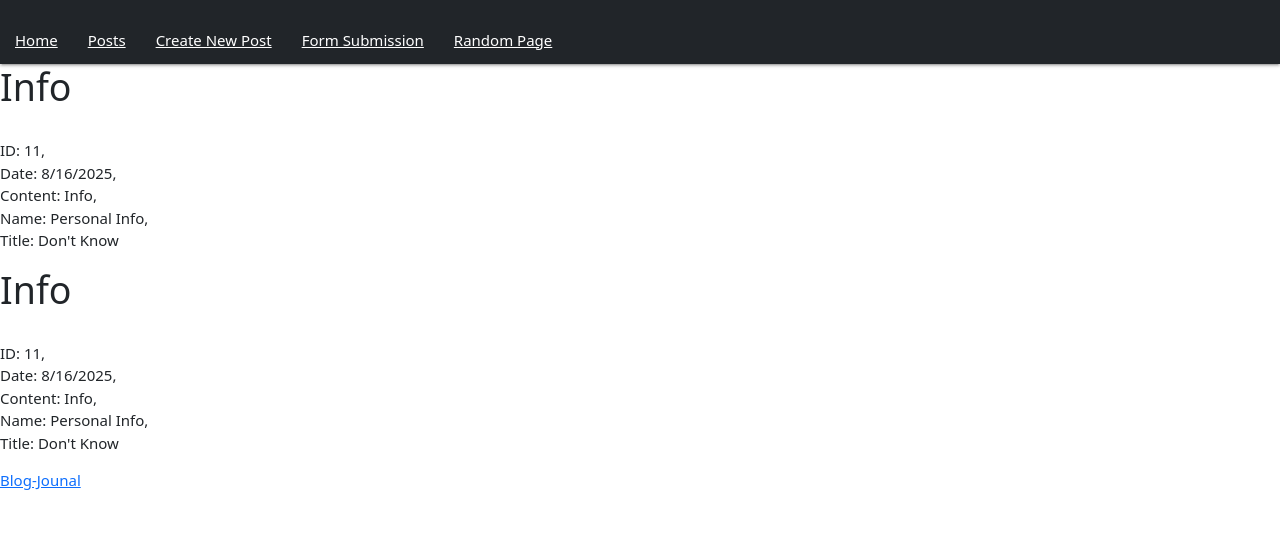
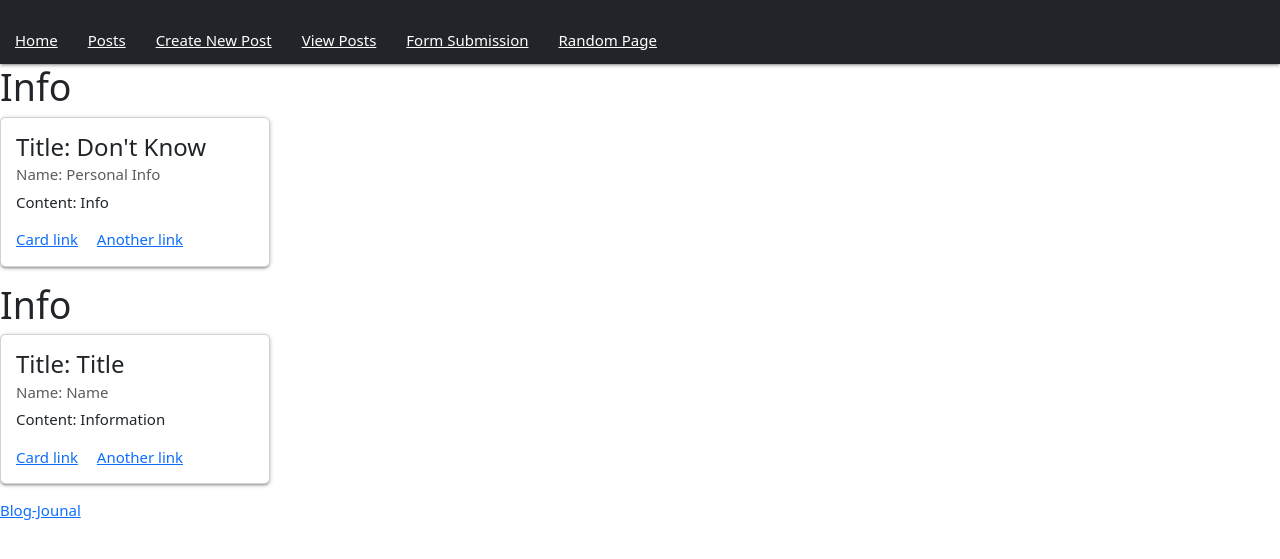
Before and after one commit to Navy-png-1/Website, a Flask app: page /journal/posts in a window 1280 px wide. Shown: the top 559 px of the page. Run offline with Flask 3, Linux system fonts and the light colour scheme.

Commit message:
time, cards, new_posts

```diff
--- a/app.py
+++ b/app.py
@@ -1,8 +1,10 @@
-from flask import Flask, render_template, request
-from datetime import date
+from flask import Flask, render_template, request, url_for, send_from_directory
+from datetime import date, time
+import os
 
 app = Flask(__name__)
-posts = [{"id":"11", "date":"8/16/2025", "content":"Info", "name":"Personal Info", "title":"Don't Know"}, {"id":"11", "date":"8/16/2025", "content":"Info", "name":"Personal Info", "title":"Don't Know"}]
+posts = [{"id":"11", "date":"8/16/2025", "content":"Info", "name":"Personal Info", "title":"Don't Know"}, {"id":"12", "date":"9/13/2025", "content":"Information", "name":"Name", "title":"Title"}]
+
 @app.route("/test")
 def hello():
     return render_template("test.html")
@@ -15,12 +17,12 @@ def view_post():
 @app.route("/journal/new", methods=['GET', 'POST'])
 def new_post():
     #http://127.0.0.1:5000/journal/new?title=Title&name=Name&content=Content
-    if request.method=='POST':
+    if request.method=='GET':
         title = request.form.get('title')
         name = request.form.get('name')
         content = request.form.get('content')
         id = len(posts) + 1
-        date = datetime.now.strftime("mm/dd/yyyy HH:MM:SS")
+        date = time.strftime("%A %d. %B %Y")
     return render_template("new_posts.html")
 @app.route("/form_submission")
 def form_sub():
--- a/static/file2.css
+++ b/static/file2.css
@@ -5,7 +5,7 @@ img.three {
         }
         button.button1 {
             border: none;
-            color:rgb(0, 47, 255);
+            color:rgb(255, 0, 0);
             text-align: center;
             display: inline-block;
             font-size: 26px;
--- a/templates/base.html
+++ b/templates/base.html
@@ -14,6 +14,7 @@
             <li><a href="{{url_for('home')}}">Home</a></li>
             <li><a href="{{url_for('journal')}}">Posts</a></li>
             <li><a href="{{url_for('new_post')}}">Create New Post</a></li>
+            <li><a href="{{url_for('view_post')}}">View Posts</a></li>
             <li><a href="{{url_for('form_sub')}}">Form Submission</a></li>
             <li><a href="{{url_for('hello')}}">Random Page</a></li>
         </ul>
--- a/templates/form.html
+++ b/templates/form.html
@@ -2,7 +2,8 @@
 {% block content %}
 <!DOCTYPE html>
 <script type ="text/javascript" src="https://livejs.com/live.js"></script>
-<link rel="stylesheet" href="{{url_for('static', filename='style.css')}}">
+<link rel="stylesheet" href="{{url_for('static', filename='file2.css')}}">
+<script src="https://cdnjs.cloudflare.com/ajax/libs/materialize/1.0.0/js/materialize.min.js"></script>
 <html>
     <head>
         <meta charset="utf-8">
@@ -10,7 +11,6 @@
         <title>Form</title>
         <meta name="description" content="New website.">
         <meta name="viewport" content="width=device-width, initial-scale=1">
-        <link rel="stylesheet" href="file2.css">
     </head>
     <h1>Hello</h1>
     <p>Pargraph</p>
--- a/templates/home.html
+++ b/templates/home.html
@@ -8,7 +8,7 @@
         <link rel="icon" href="Home.jpg" sizes="16x16">
         <html>
         <title>Home</title>
-        <link rel="icon" type="image/png" href="Home.png">
+        <link rel="icon" href="static/Home.ico" type="image/x-icon" />
         <meta name="description" content="">
         <meta name="viewport" content="width=device-width, initial-scale=1">
         <link rel="stylesheet" href="">
--- a/templates/posts.html
+++ b/templates/posts.html
@@ -1,14 +1,17 @@
 {% extends "base.html" %}
 {% block content %}
 {% for post in posts %}
+    <title>View Posts</title>
     <h1>Info</h1>
-    <p>
-        <br>ID: {{post["id"]}},
-        <br>Date: {{post["date"]}},
-        <br>Content: {{post["content"]}},
-        <br>Name: {{post["name"]}},
-        <br>Title: {{post["title"]}}
-    </p>
+    <div class="card" style="width: 18rem;">
+    <div class="card-body">
+    <h5 class="card-title">Title: {{post["title"]}}</h5>
+    <h6 class="card-subtitle mb-2 text-body-secondary">Name: {{post["name"]}}</h6>
+    <p class="card-text">Content: {{post["content"]}}</p>
+    <a href="#" class="card-link">Card link</a>
+    <a href="#" class="card-link">Another link</a>
+  </div>
+  </div>
 {% endfor %}
 <body>
     <a href="{{url_for('journal')}}">Blog-Jounal</a>
```
Also changed, not shown: static/Home.ico (added).
